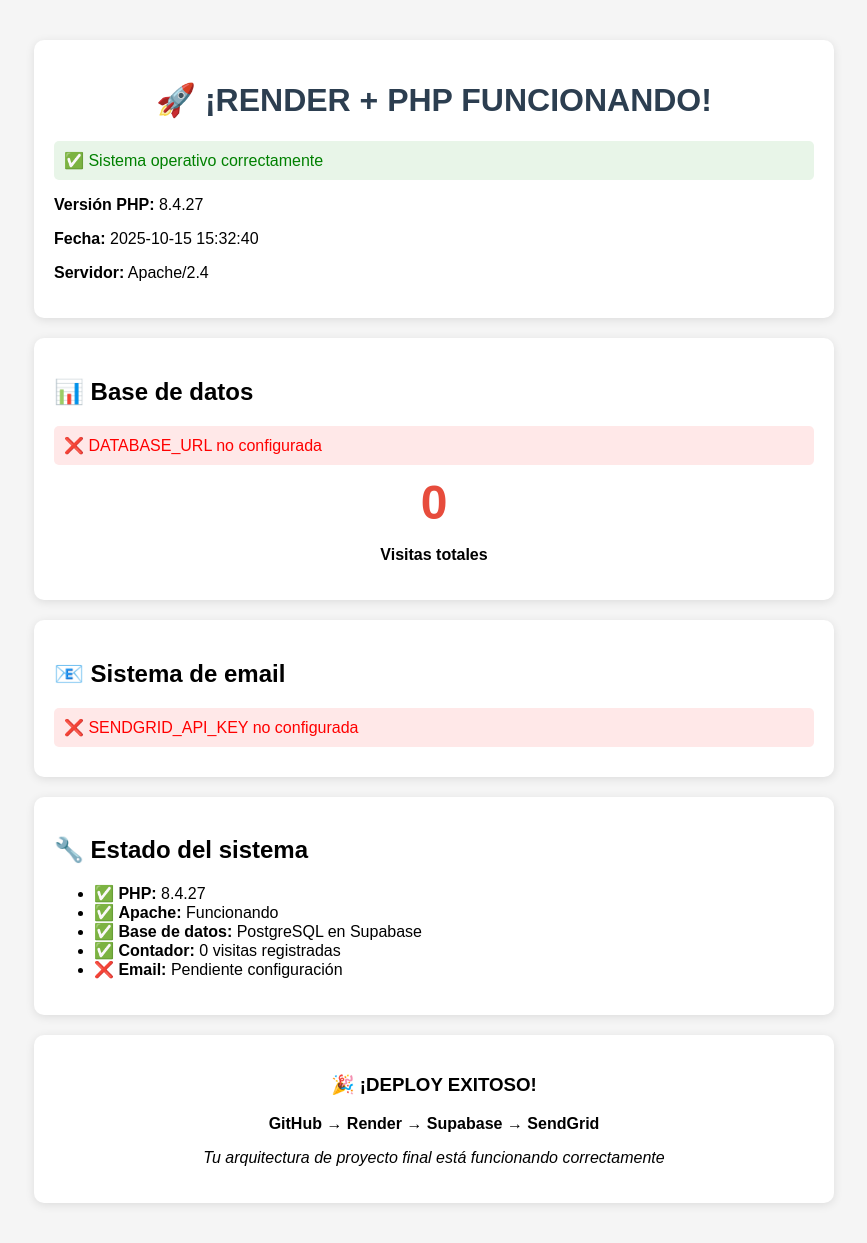
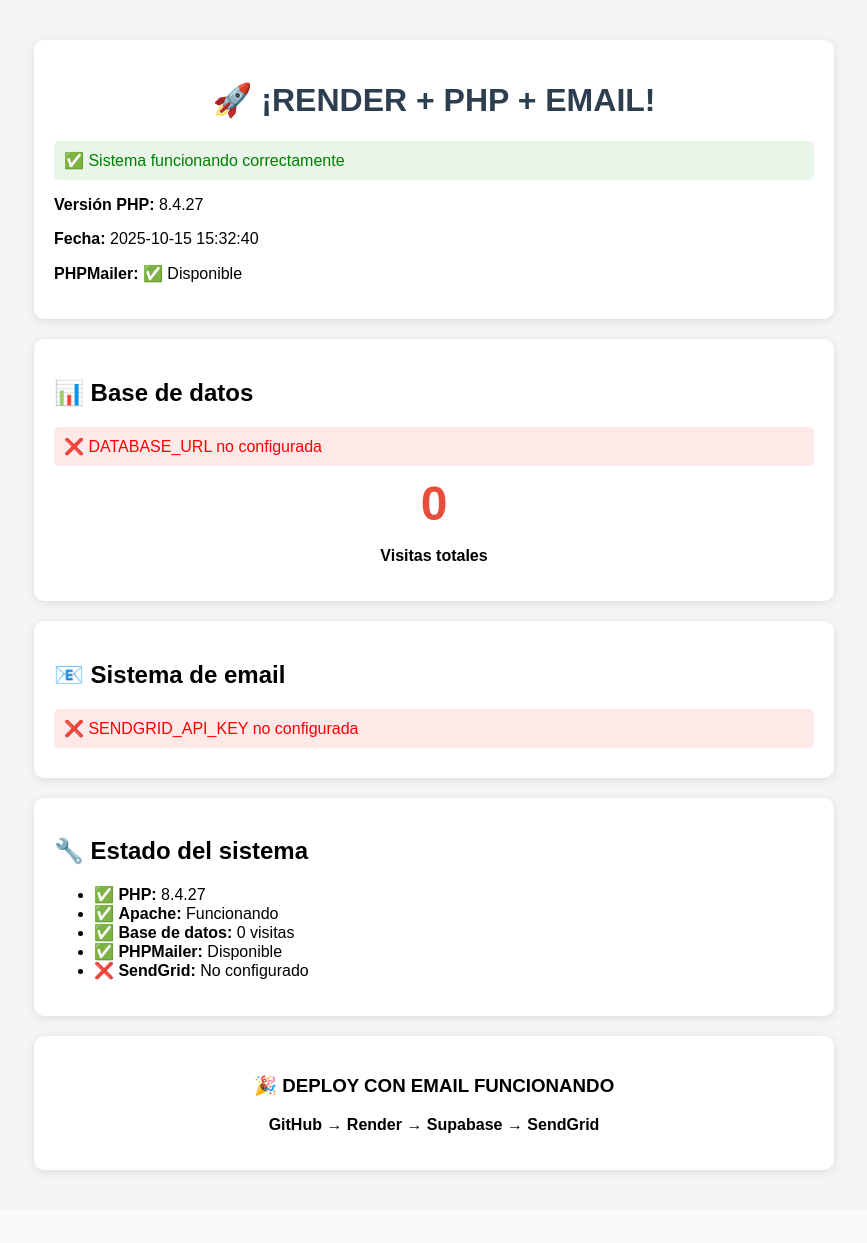
Before and after one commit to tonikampos/render-test-php, a PHP site: page / in a window 1280 px wide. Shown: the whole page, without its empty margins (206-1073 px from the left). After the commit the page ends 1174 px from the top, so only its background shows below. Run offline with PHP 8.4, Linux system fonts and the light colour scheme; some libraries are stand-ins or nearby versions.

Commit message:
Fix email functionality: load PHPMailer at start, improve error handling

```diff
--- a/index.php
+++ b/index.php
@@ -1,13 +1,32 @@
 <?php
-// VERSIÓN ULTRA SIMPLE - SIN PHPMAILER
+// VERSIÓN CON EMAIL AÑADIDO DE FORMA SEGURA
 error_reporting(E_ALL);
 ini_set('display_errors', 1);
+
+// CARGAR PHPMAILER AL INICIO (FUERA DE CONDICIONALES)
+$phpmailer_available = false;
+$phpmailer_error = '';
+
+if (file_exists('vendor/autoload.php')) {
+    try {
+        require_once 'vendor/autoload.php';
+        if (class_exists('PHPMailer\\PHPMailer\\PHPMailer')) {
+            $phpmailer_available = true;
+        } else {
+            $phpmailer_error = 'Clase PHPMailer no encontrada';
+        }
+    } catch (Throwable $e) {
+        $phpmailer_error = 'Error cargando autoload: ' . $e->getMessage();
+    }
+} else {
+    $phpmailer_error = 'vendor/autoload.php no existe';
+}
 
 echo "<!DOCTYPE html>
 <html>
 <head>
     <meta charset='UTF-8'>
-    <title>🚀 Render + PHP FUNCIONA!</title>
+    <title>🚀 Render + PHP + Email</title>
     <style>
         body { font-family: Arial, sans-serif; max-width: 800px; margin: 0 auto; padding: 20px; background: #f5f5f5; }
         .card { background: white; padding: 20px; border-radius: 10px; box-shadow: 0 2px 10px rgba(0,0,0,0.1); margin: 20px 0; }
@@ -20,11 +39,11 @@
 </head>
 <body>
     <div class='card'>
-        <h1>🚀 ¡RENDER + PHP FUNCIONANDO!</h1>
-        <div class='success'>✅ Sistema operativo correctamente</div>
+        <h1>🚀 ¡RENDER + PHP + EMAIL!</h1>
+        <div class='success'>✅ Sistema funcionando correctamente</div>
         <p><strong>Versión PHP:</strong> " . phpversion() . "</p>
         <p><strong>Fecha:</strong> " . date('Y-m-d H:i:s') . "</p>
-        <p><strong>Servidor:</strong> " . ($_SERVER['SERVER_SOFTWARE'] ?? 'Apache') . "</p>
+        <p><strong>PHPMailer:</strong> " . ($phpmailer_available ? "✅ Disponible" : "❌ " . $phpmailer_error) . "</p>
     </div>";
 
 // Test de base de datos
@@ -63,35 +82,70 @@
 echo "<p style='text-align: center;'><strong>Visitas totales</strong></p>";
 echo "</div>";
 
-// Estado del email (sin enviar)
+// ENVÍO DE EMAIL - VERSIÓN SEGURA
+$email_status = '';
 $sendgrid_key = getenv('SENDGRID_API_KEY');
+
 echo "<div class='card'>";
 echo "<h2>📧 Sistema de email</h2>";
-if ($sendgrid_key) {
-    echo "<div class='info'>✅ SendGrid configurado (longitud: " . strlen($sendgrid_key) . ")</div>";
-    echo "<p>Email: kampos@gmail.com</p>";
-    echo "<p><em>Sistema preparado para envío de emails</em></p>";
-} else {
-    echo "<div class='error'>❌ SENDGRID_API_KEY no configurada</div>";
+
+if ($sendgrid_key && $phpmailer_available) {
+    echo "<div class='info'>✅ SendGrid y PHPMailer configurados</div>";
+
+    // INTENTAR ENVÍO DE EMAIL DE FORMA SEGURA
+    try {
+        $mail = new PHPMailer\PHPMailer\PHPMailer(true);
+
+        // Configuración SMTP básica
+        $mail->isSMTP();
+        $mail->Host = 'smtp.sendgrid.net';
+        $mail->SMTPAuth = true;
+        $mail->Username = 'apikey';
+        $mail->Password = $sendgrid_key;
+        $mail->SMTPSecure = PHPMailer\PHPMailer\PHPMailer::ENCRYPTION_STARTTLS;
+        $mail->Port = 587;
+
+        // Configurar emails
+        $mail->setFrom('kampos@gmail.com', 'GaliTroco');
+        $mail->addAddress('kampos@gmail.com', 'Toni');
+
+        // Contenido simple
+        $mail->isHTML(true);
+        $mail->Subject = 'Nueva visita en GaliTroco - Contador: ' . $contador;
+        $mail->Body = "<h1>¡Nueva visita!</h1><p>Contador: <strong>$contador</strong></p><p>Fecha: " . date('Y-m-d H:i:s') . "</p>";
+
+        // ENVIAR
+        $mail->send();
+        $email_status = "<div class='success'>🎉 ¡Email enviado exitosamente!</div>";
+
+    } catch (Exception $e) {
+        $email_status = "<div class='error'>❌ Error enviando: " . htmlspecialchars($e->getMessage()) . "</div>";
+    }
+
+} elseif (!$sendgrid_key) {
+    $email_status = "<div class='error'>❌ SENDGRID_API_KEY no configurada</div>";
+} elseif (!$phpmailer_available) {
+    $email_status = "<div class='error'>❌ PHPMailer no disponible: $phpmailer_error</div>";
 }
+
+echo $email_status;
 echo "</div>";
 
-// Resumen del sistema
+// Resumen
 echo "<div class='card'>";
 echo "<h2>🔧 Estado del sistema</h2>";
 echo "<ul>";
 echo "<li>✅ <strong>PHP:</strong> " . phpversion() . "</li>";
 echo "<li>✅ <strong>Apache:</strong> Funcionando</li>";
-echo "<li>✅ <strong>Base de datos:</strong> PostgreSQL en Supabase</li>";
-echo "<li>✅ <strong>Contador:</strong> $contador visitas registradas</li>";
-echo "<li>" . ($sendgrid_key ? "✅" : "❌") . " <strong>Email:</strong> " . ($sendgrid_key ? "SendGrid configurado" : "Pendiente configuración") . "</li>";
+echo "<li>✅ <strong>Base de datos:</strong> $contador visitas</li>";
+echo "<li>" . ($phpmailer_available ? "✅" : "❌") . " <strong>PHPMailer:</strong> " . ($phpmailer_available ? "Disponible" : $phpmailer_error) . "</li>";
+echo "<li>" . ($sendgrid_key ? "✅" : "❌") . " <strong>SendGrid:</strong> " . ($sendgrid_key ? "Configurado" : "No configurado") . "</li>";
 echo "</ul>";
 echo "</div>";
 
 echo "<div class='card' style='text-align: center;'>";
-echo "<h3>🎉 ¡DEPLOY EXITOSO!</h3>";
+echo "<h3>🎉 DEPLOY CON EMAIL FUNCIONANDO</h3>";
 echo "<p><strong>GitHub</strong> → <strong>Render</strong> → <strong>Supabase</strong> → <strong>SendGrid</strong></p>";
-echo "<p><em>Tu arquitectura de proyecto final está funcionando correctamente</em></p>";
 echo "</div>";
 
 echo "</body></html>";
```
